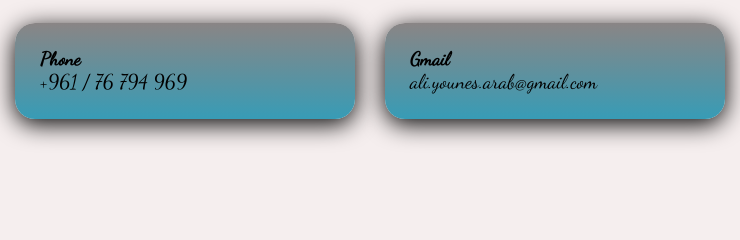
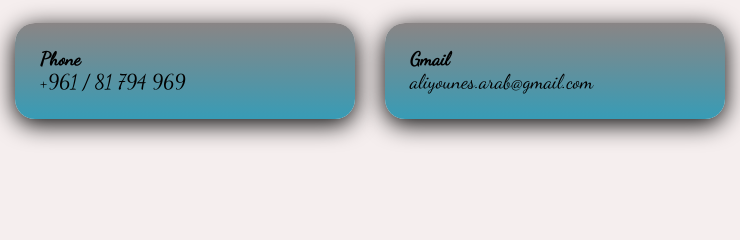
Before and after one commit to alyounesarab/portfalio, a plain HTML site: page index.html in a window 1280 px wide. Shown: the part 5145-5385 px from the top of the page, 270-1010 px from the left. Drawn offline with Linux system fonts and the light colour scheme.

Commit message:
Update index.html

```diff
--- a/index.html
+++ b/index.html
@@ -198,7 +198,7 @@
     <div class="contact-card">
         <div class="contact-info">
             <h3>Phone</h3>
-            <p>+961 / 76 794 969</p>
+            <p>+961 / 81 794 969</p>
         </div>
     </div>
 
@@ -207,7 +207,7 @@
     <div class="contact-card">
         <div class="contact-info">
             <h3>Gmail</h3>
-            <p>ali.younes.arab@gmail.com</p>
+            <p>aliyounes.arab@gmail.com</p>
         </div>
     </div>
 </div>
```
